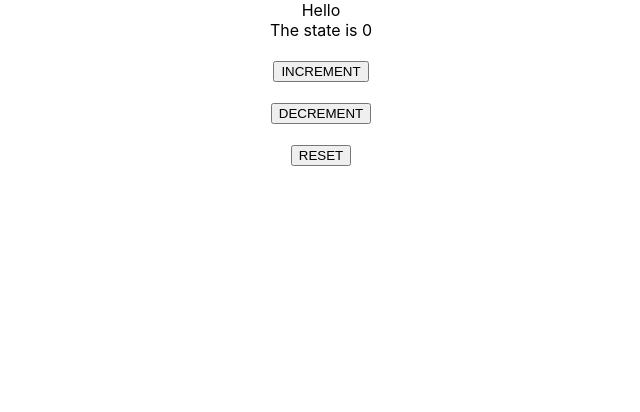
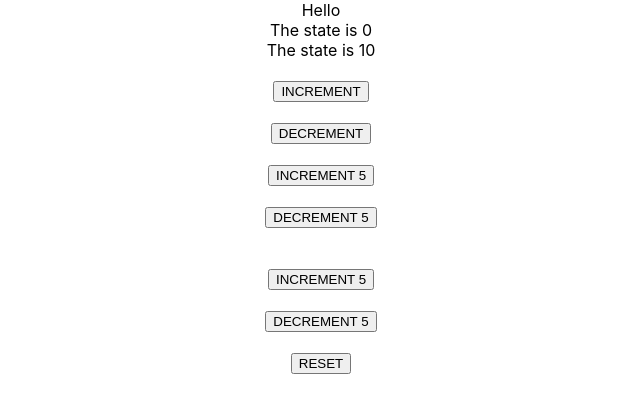
Before and after one commit to Bayurzx/MyReactHooks, a React (Create React App) app: page / in a window 1280 px wide. Shown: the top 412 px of the page, without its empty margins (319-959 px from the left). Built offline with nearby package versions, Linux system fonts and the light colour scheme.

Commit message:
feat: Done with complex useReduce example

```diff
--- a/src/App.js
+++ b/src/App.js
@@ -2,7 +2,7 @@
 // import UseEffectClean from "./UseEffectClean";
 // import Counting from "./Counting";
 // import UseEffectInterval from './UseEffectInterval';
-import UsingReducer from './UsingReducer'
+import UsingReducer2 from './UsingReducer2'
 
 function App() {
   return (
@@ -11,7 +11,7 @@
       {/* <Counting /> */}
       {/* <UseEffectInterval /> */}
       {/* <Arrays /> */}
-      <UsingReducer />
+      <UsingReducer2 />
     </div>
   );
 }
--- /dev/null
+++ b/src/UsingReducer2.js
@@ -0,0 +1,56 @@
+import React, {useReducer} from 'react';
+
+function UsingReducer2() {
+
+    const initialState = {
+        firstCounter: 0,
+        secondCounter: 10
+    };
+    const payload = 20;
+
+    const init = (payload) => {
+        return payload;
+    }
+
+    const reducer = (state, action) => {
+        switch (action.type) {
+            case 'increment':
+                return {...state, firstCounter: state.firstCounter + action.value};
+
+            case 'decrement':
+                return {...state, firstCounter: state.firstCounter - action.value};
+
+            case 'secondIncrement':
+                return {...state, secondCounter: state.secondCounter + action.value};
+
+            case 'secondDecrement':
+                return {...state, secondCounter: state.secondCounter - action.value};
+
+            case 'reset':
+                return initialState;
+
+            default:
+                console.log(new Error("Switch had input error"));
+        }
+    }
+
+    const [state, dispatch] = useReducer(reducer, initialState);
+    return (
+        <div>
+            The state is {state && state.firstCounter}
+            <br />
+            The state is {state && state.secondCounter}
+            <br />
+            <div className="mt-5"><button onClick={() => dispatch({type: 'increment', value: 1})}>INCREMENT</button></div>
+            <div className="mt-5"><button onClick={() => dispatch({type: 'decrement', value: 1})}>DECREMENT</button></div>
+            <div className="mt-5"><button onClick={() => dispatch({type: 'increment', value: 5})}>INCREMENT 5</button></div>
+            <div className="mt-5"><button onClick={() => dispatch({type: 'decrement', value: 5})}>DECREMENT 5</button></div>
+            <br />
+            <div className="mt-5"><button onClick={() => dispatch({type: 'secondIncrement', value: 5})}>INCREMENT 5</button></div>
+            <div className="mt-5"><button onClick={() => dispatch({type: 'secondDecrement', value: 5})}>DECREMENT 5</button></div>
+            <div className="mt-5"><button onClick={() => dispatch({type: 'reset'})}>RESET</button></div>
+        </div>
+    )
+}
+
+export default UsingReducer2;
```
